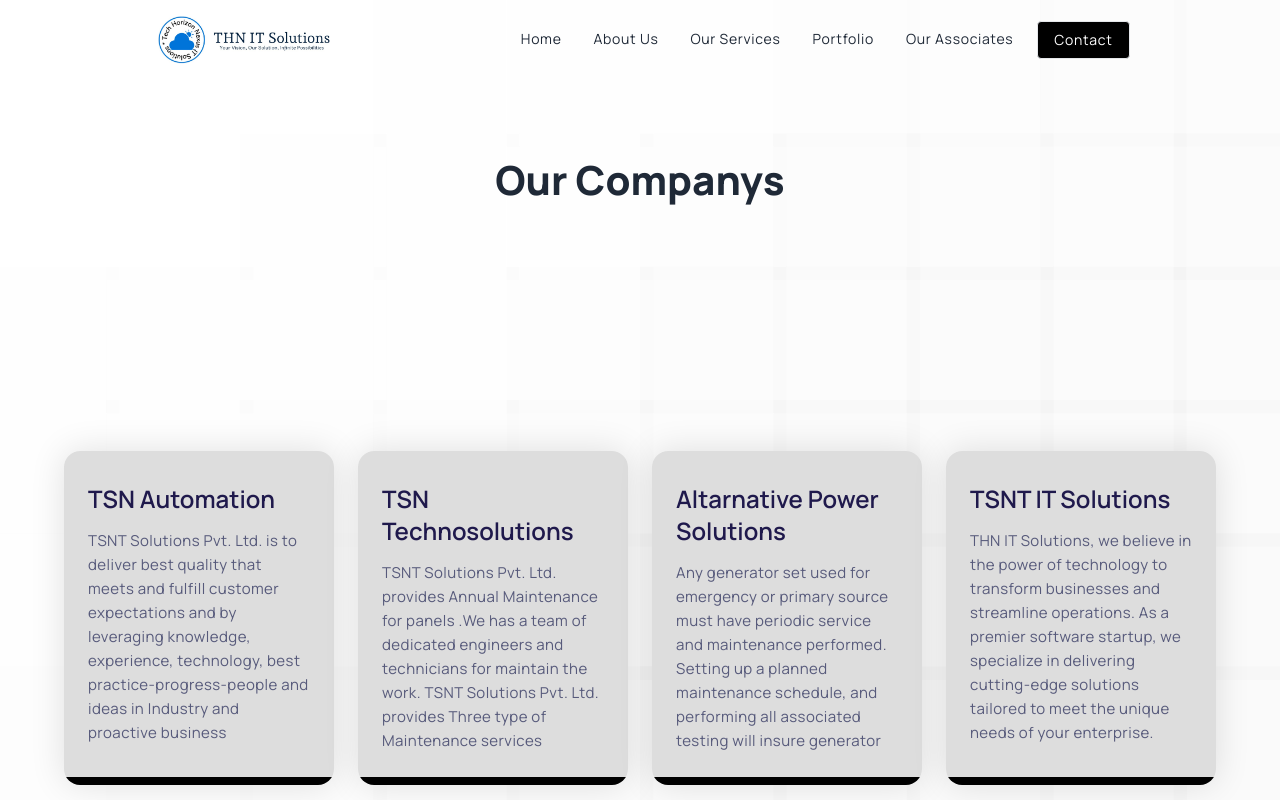
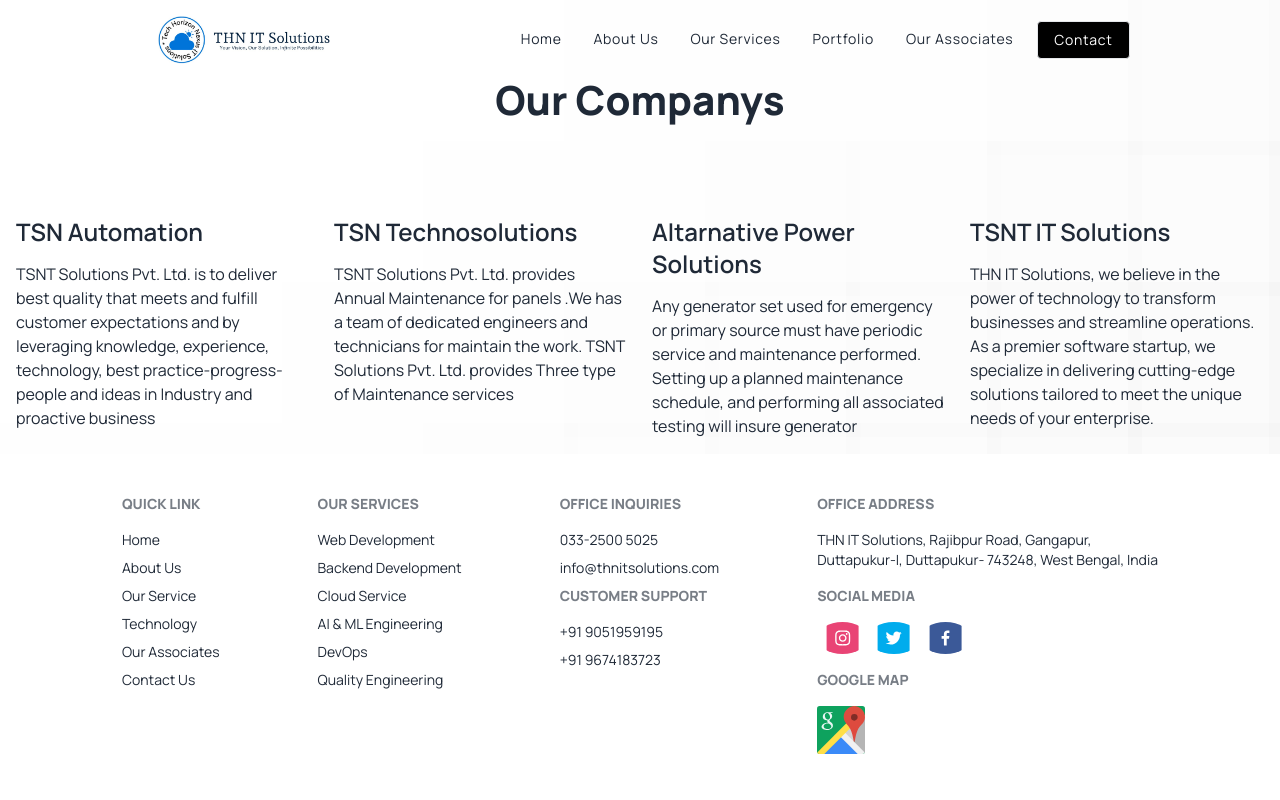
Before and after one commit to whyehtasam/THN-IT-Solutions, a React (Vite) app: page /portfolio in a window 1280 px wide. Shown: the top 800 px of the page. Built offline with nearby package versions, Linux system fonts and the light colour scheme.

Commit message:
removed global css

```diff
--- a/src/components/portfolio/global.css
+++ b/src/components/portfolio/global.css
@@ -1,4 +1,4 @@
-section {
+/* section {
     height: 100vh;
     width: 100%;
     display: grid;
@@ -68,4 +68,4 @@ section {
       flex: 0 0 33.33%;
       max-width: 33.33%;
     }
-  }
+  } */
--- a/src/components/portfolio/portfolio.jsx
+++ b/src/components/portfolio/portfolio.jsx
@@ -1,4 +1,4 @@
-import "./global.css";
+// import "./global.css";
 
  const Portfolio = () => {
 
```
